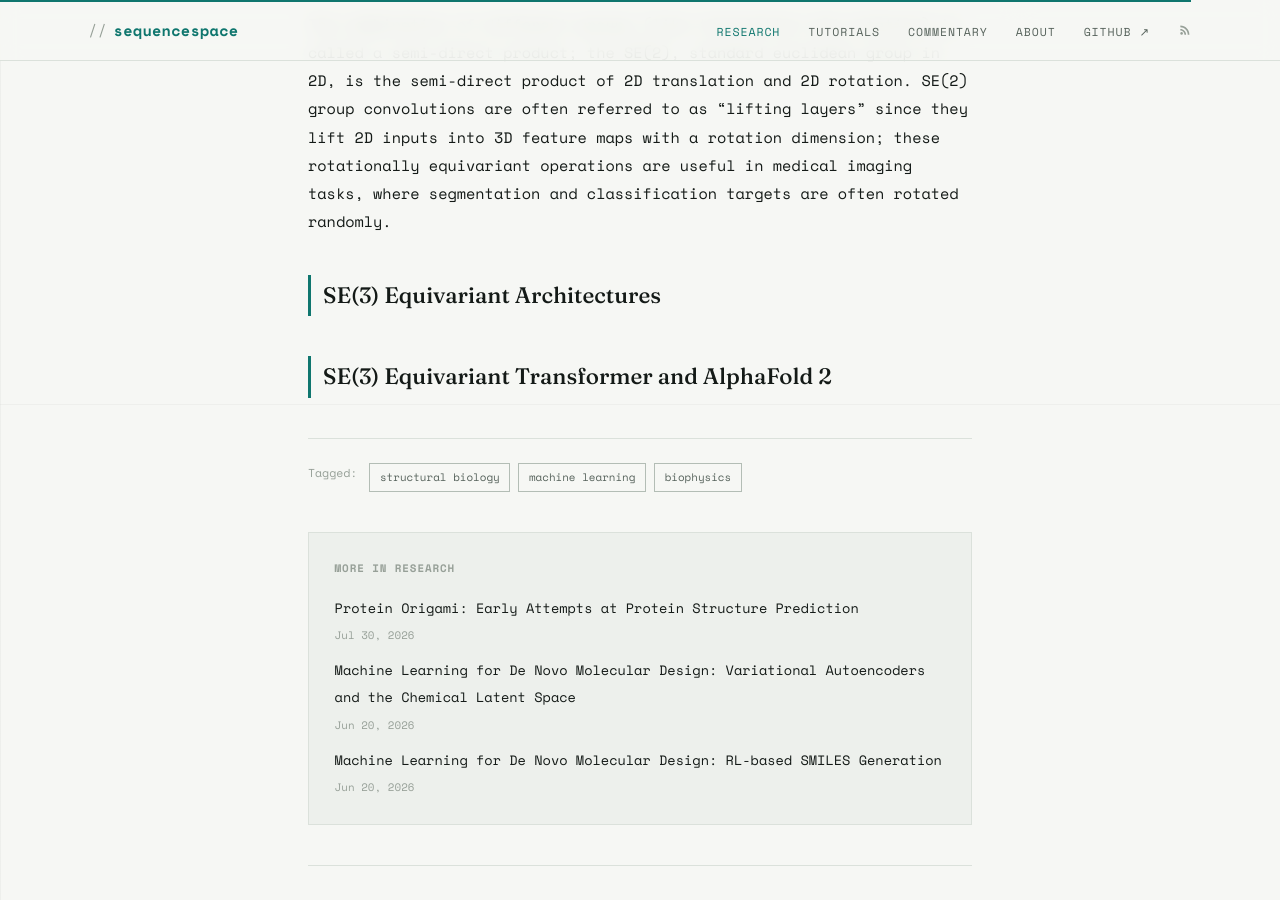
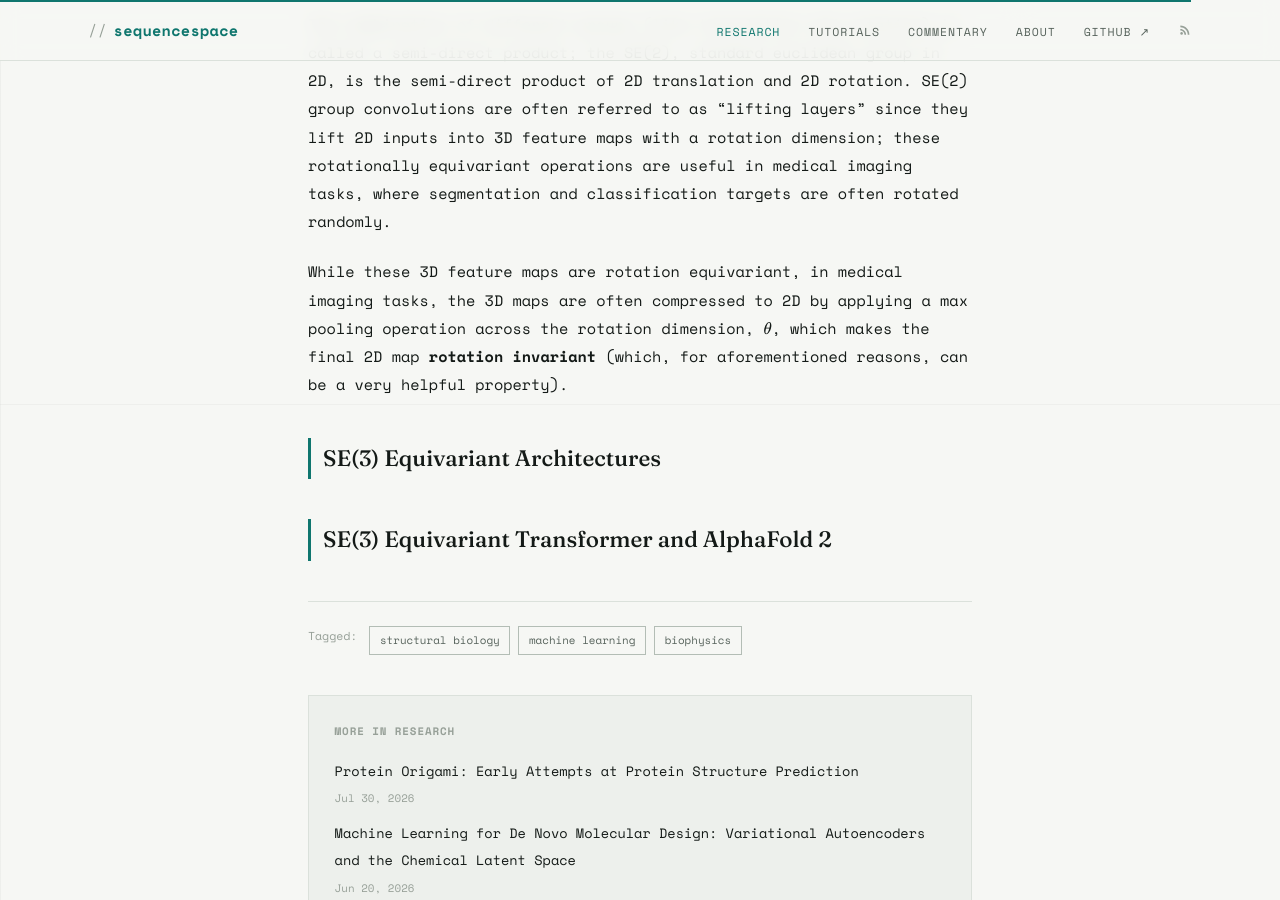
Before and after one commit to arjundeshx/sequencespace, a Jekyll site: the page built from _posts/2026-08-09-equivariant-networks.md, in a window 1280 px wide and 900 px high, scrolled down 5895 px. Built offline with Jekyll 4.4.1, drawn with Linux system fonts in a browser that asks for light colours.

Commit message:
Update 2026-08-09-equivariant-networks.md

```diff
--- a/_posts/2026-08-09-equivariant-networks.md
+++ b/_posts/2026-08-09-equivariant-networks.md
@@ -94,6 +94,8 @@ To get a better picture of what's actually going on here, let's take the example
 
 The combination of different groups (like translation and rotation) is called a semi-direct product; the SE(2), standard euclidean group in 2D, is the semi-direct product of 2D translation and 2D rotation. SE(2) group convolutions are often referred to as "lifting layers" since they lift 2D inputs into 3D feature maps with a rotation dimension; these rotationally equivariant operations are useful in medical imaging tasks, where segmentation and classification targets are often rotated randomly.
 
+While these 3D feature maps are rotation equivariant, in medical imaging tasks, the 3D maps are often compressed to 2D by applying a max pooling operation across the rotation dimension, $$\theta$$, which makes the final 2D map **rotation invariant** (which, for aforementioned reasons, can be a very helpful property).
+
 ## SE(3) Equivariant Architectures
 
 
```
